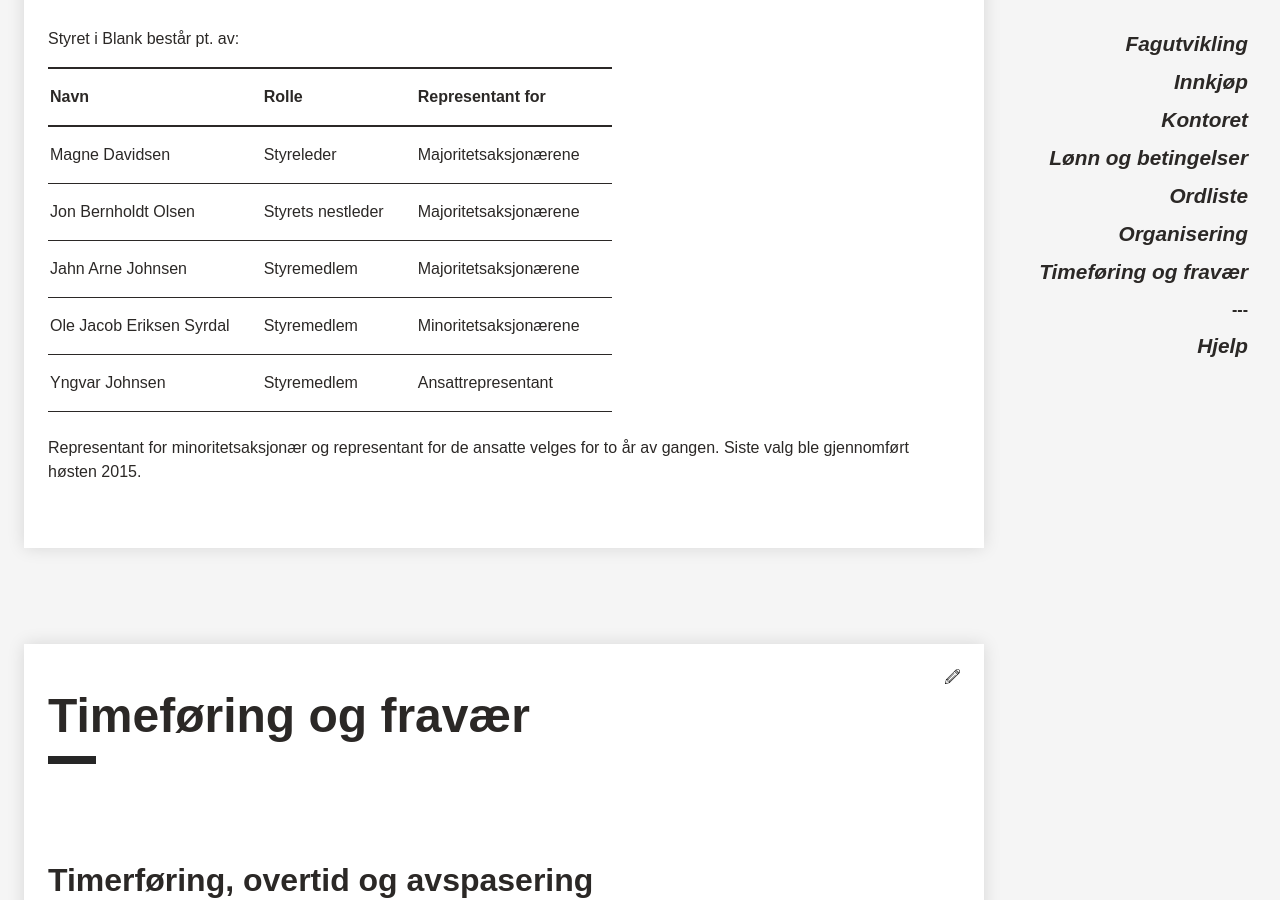
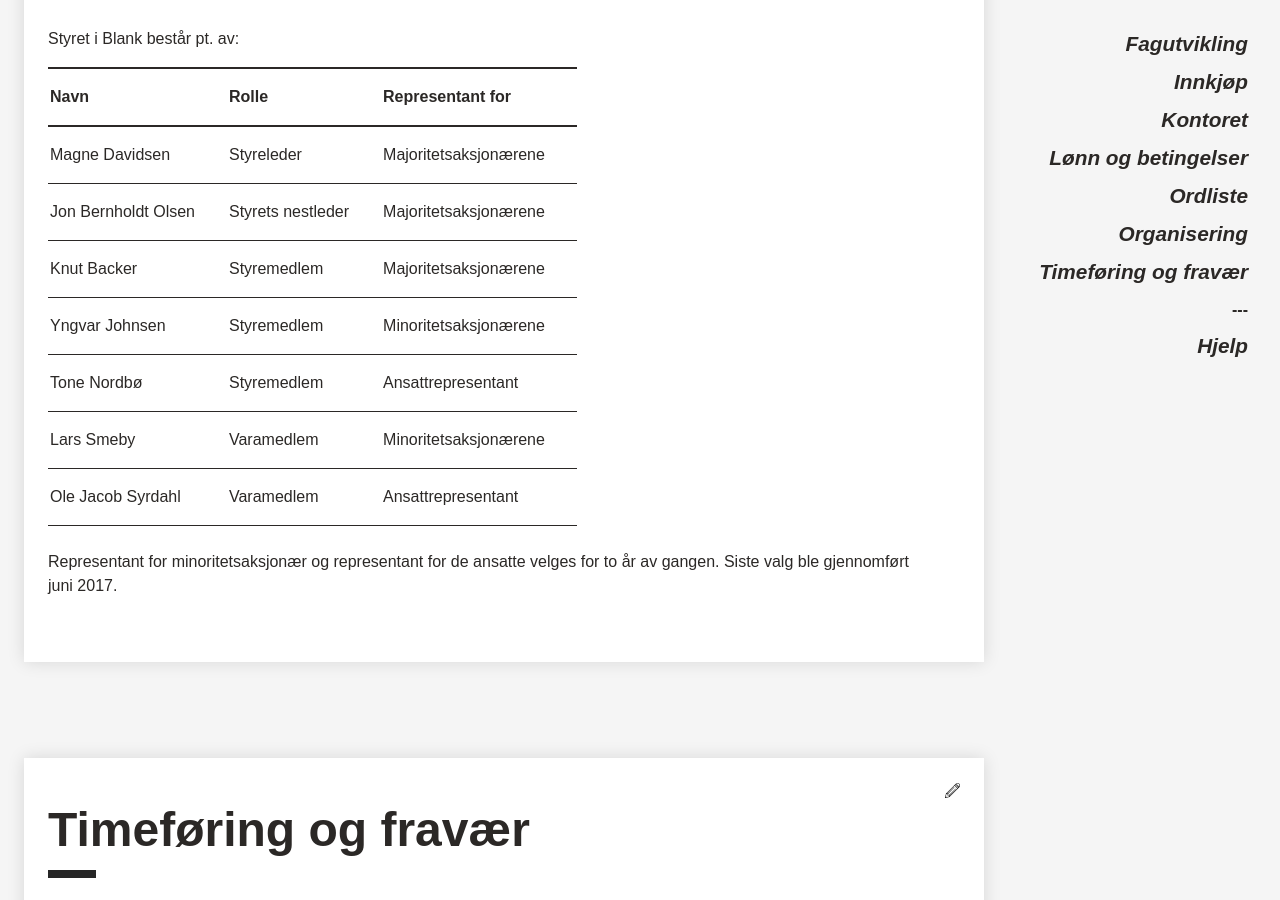
Before and after one commit to blankoslo/about-blank, a Jekyll site: the page built from index.md, in a window 1280 px wide and 900 px high, scrolled down 8580 px. Built offline with Jekyll 4.4.1, drawn with Linux system fonts in a browser that asks for light colours.

Commit message:
Oppdatert styre

```diff
--- a/content/organisering.md
+++ b/content/organisering.md
@@ -20,8 +20,12 @@
 ------ | ----- | --------------------
 Magne Davidsen | Styreleder | Majoritetsaksjonærene
 Jon Bernholdt Olsen | Styrets nestleder | Majoritetsaksjonærene
-Jahn Arne Johnsen | Styremedlem | Majoritetsaksjonærene
-Ole Jacob Eriksen Syrdal | Styremedlem | Minoritetsaksjonærene
-Yngvar Johnsen | Styremedlem | Ansattrepresentant
+Knut Backer | Styremedlem | Majoritetsaksjonærene
+Yngvar Johnsen | Styremedlem | Minoritetsaksjonærene
+Tone Nordbø | Styremedlem | Ansattrepresentant
+Lars Smeby | Varamedlem | Minoritetsaksjonærene
+Ole Jacob Syrdahl | Varamedlem | Ansattrepresentant
 
-Representant for minoritetsaksjonær og representant for de ansatte velges for to år av gangen. Siste valg ble gjennomført høsten 2015.
+
+
+Representant for minoritetsaksjonær og representant for de ansatte velges for to år av gangen. Siste valg ble gjennomført juni 2017.
```
